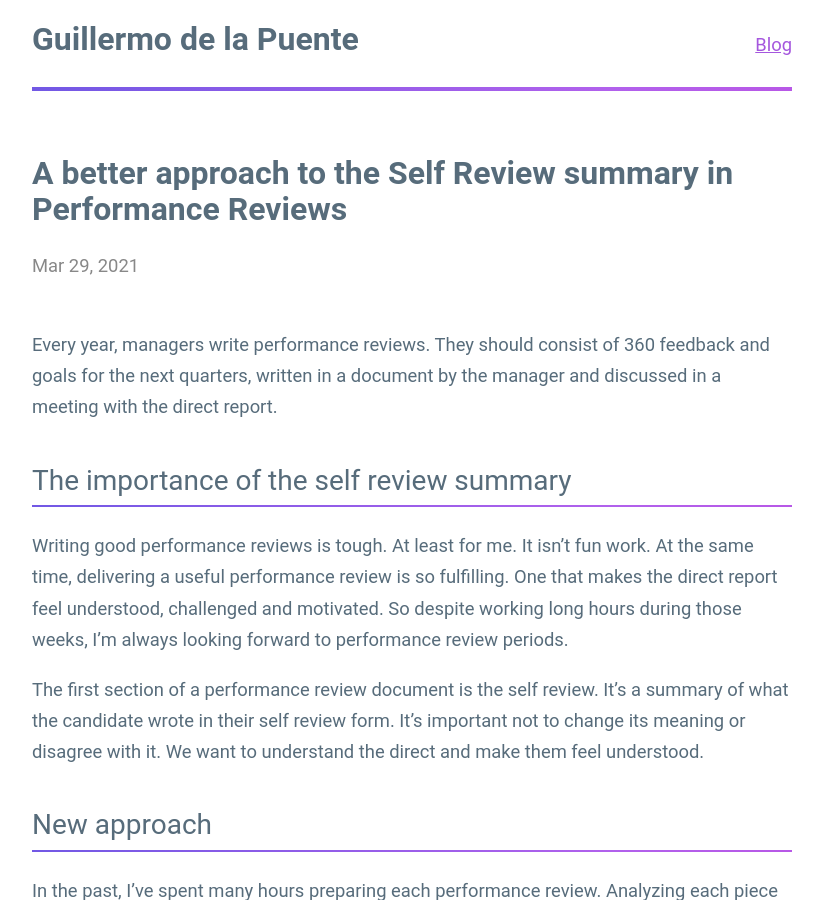
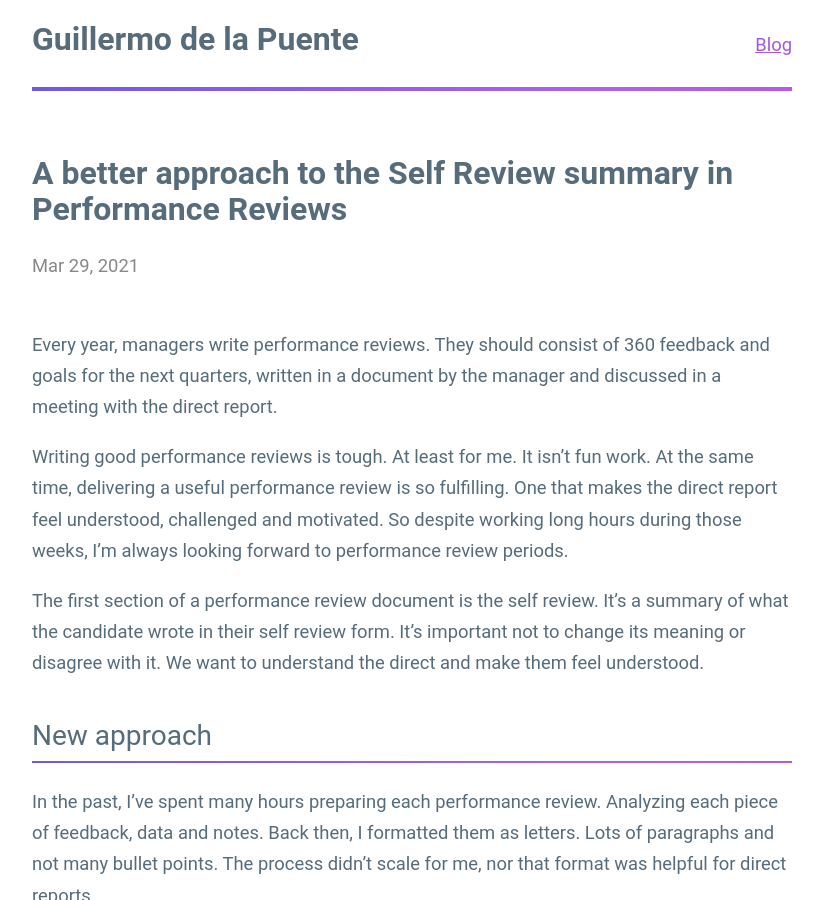
Before and after one commit to guillermodlpa/site, a Jekyll site: the page built from _posts/2021-03-29-better-approach-self-review-in-performance-reviews.markdown, in a window 1280 px wide and 900 px high. Shown: the whole window, without its empty margins (228-1051 px from the left). Built offline with Jekyll 4.4.1, drawn with Linux system fonts in a browser that asks for light colours.

Commit message:
Updated Better Approach Self Review In Performance Reviews

```diff
--- a/_posts/2021-03-29-better-approach-self-review-in-performance-reviews.markdown
+++ b/_posts/2021-03-29-better-approach-self-review-in-performance-reviews.markdown
@@ -4,8 +4,6 @@ date: 2021-03-29 10:00:00 Z
 ---
 
 Every year, managers write performance reviews. They should consist of 360 feedback and goals for the next quarters, written in a document by the manager and discussed in a meeting with the direct report.
-
-## The importance of the self review summary
 
 Writing good performance reviews is tough. At least for me. It isn't fun work. At the same time, delivering a useful performance review is so fulfilling. One that makes the direct report feel understood, challenged and motivated. So despite working long hours during those weeks, I'm always looking forward to performance review periods.
 
```
